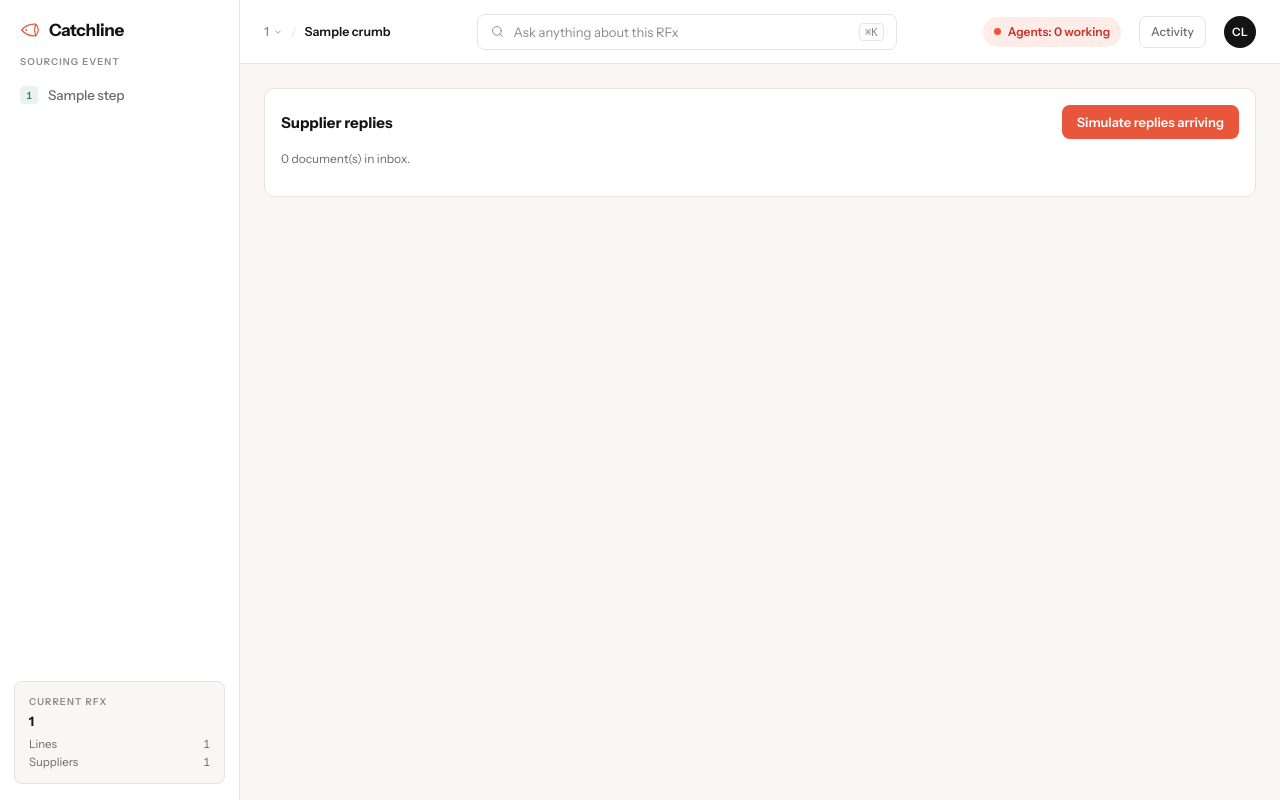
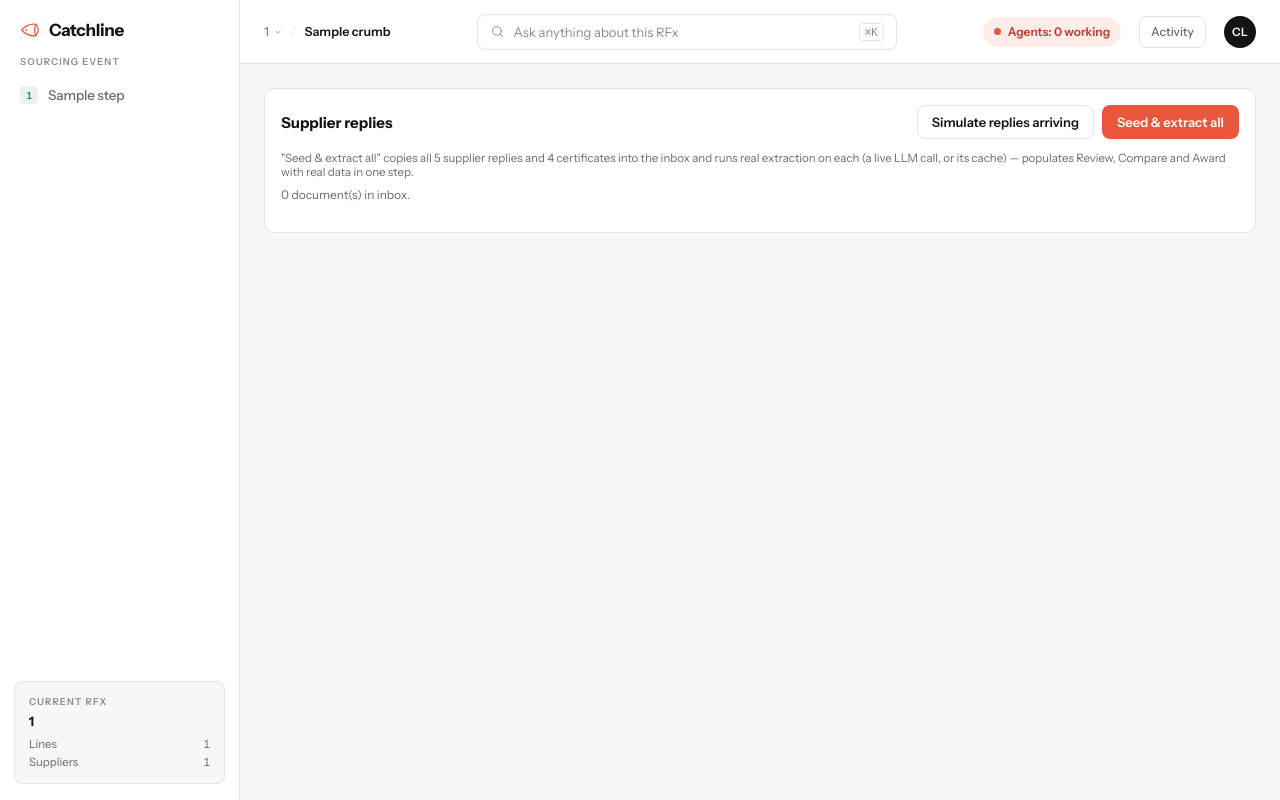
Before and after one commit to Vikasharista/catchline, a FastAPI app: template web/templates/screens/inbox.html in a window 1280 px wide. Run offline with FastAPI, Linux system fonts and the light colour scheme; the template is opened without the code that fills it: most values are stand-ins (such as "Sample title", 1, 10 or a date in 2020).

Commit message:
One-click "Seed & extract all" for Inbox/Review/Compare/Award
- app/api/inbox.py: POST /rfx/{id}/inbox/seed-and-extract-all — runs
  inbox simulate then extracts every one of the 9 registered documents
  (5 replies + 4 certificates), each still a real LLM call (or its
  cache), with per-document error isolation so one failure doesn't
  block the rest. Populates Review (flags), Compare and Award (real
  quotes + eligibility) without clicking Extract nine times.
- web/templates/screens/inbox.html: "Seed & extract all" button
  wired to it, with a real progress/result summary and per-document
  failures surfaced (not swallowed).
- app/extract/agent.py: bumped the empty-stub retry budget from 2 to 3
  attempts. Found live: the same document (S3) returned 19 correct
  items on an isolated call but came back empty on both attempts
  within a batch run — genuine model non-determinism on structured
  output, not a schema or code bug. Three attempts brings three
  consecutive empty stubs down to a low enough chance to trust.

Verified live end-to-end: first full run (2 attempts) exposed the
non-determinism above; after bumping to 3 attempts, re-ran seed-and-
extract-all — this run happened to exhaust the Anthropic account's
credit balance partway through (a billing limit, not a bug), which
usefully confirmed the failure isolation works as designed: S1
extracted correctly (16 items) before credits ran out, and each of
the other 8 documents failed independently with a clear message
instead of taking down the batch or corrupting partial state.

167/167 fast tests passing (pytest -m "not llm"). Live LLM testing is
blocked until the Anthropic account's credit balance is topped up.

Co-Authored-By: Claude Sonnet 5 <noreply@anthropic.com>
Claude-Session: https://claude.ai/code/session_01BSjDjEnqrodg78Rg1NfuRM

```diff
--- a/app/api/inbox.py
+++ b/app/api/inbox.py
@@ -70,16 +70,24 @@ async def upload_document(rfx_id: int, file: UploadFile, session: Session = Depe
     return {"id": doc.id, "filename": doc.filename, "supplier_id": doc.supplier_id}
 
 
+def _extract_one(session: Session, document: Document, *, live: bool) -> dict:
+    if document.kind == "certificate":
+        return process_certificate_document(session, document, live=live)
+    return process_document(session, document, live=live)
+
+
+def _rfx_id_for_document(session: Session, document: Document) -> int:
+    supplier = session.get(Supplier, document.supplier_id)
+    return supplier.rfx_id
+
+
 @router.post("/documents/{document_id}/extract")
 def extract_document(document_id: int, live: bool = False, session: Session = Depends(get_session)):
     document = session.get(Document, document_id)
     if document is None:
         raise HTTPException(404, "document not found")
     try:
-        if document.kind == "certificate":
-            result = process_certificate_document(session, document, live=live)
-        else:
-            result = process_document(session, document, live=live)
+        result = _extract_one(session, document, live=live)
     except Exception as exc:  # noqa: BLE001 - surfaced as a friendly error card, not a 500
         document.status = "needs_attention"
         session.add(document)
@@ -92,6 +100,35 @@ def extract_document(document_id: int, live: bool = False, session: Session = De
     return result
 
 
-def _rfx_id_for_document(session: Session, document: Document) -> int:
-    supplier = session.get(Supplier, document.supplier_id)
-    return supplier.rfx_id
+@router.post("/rfx/{rfx_id}/inbox/seed-and-extract-all")
+def seed_and_extract_all(rfx_id: int, live: bool = False, session: Session = Depends(get_session)):
+    """Convenience for the demo: simulates the inbox (all 5 replies + 4
+    certificates) and extracts every document, so Review/Compare/Award have
+    real data without clicking Extract nine times. Each document still goes
+    through a real LLM call (or its cache) — nothing here is fabricated,
+    it's just fewer clicks. One document's failure doesn't stop the rest.
+    """
+    simulate_result = simulate_inbox(rfx_id, session)
+
+    extracted, failed = [], []
+    for doc_summary in simulate_result["documents"]:
+        document = session.get(Document, doc_summary["id"])
+        try:
+            result = _extract_one(session, document, live=live)
+            extracted.append({"id": document.id, "filename": document.filename, **result})
+        except Exception as exc:  # noqa: BLE001 - one bad document shouldn't stop the batch
+            document.status = "needs_attention"
+            session.add(document)
+            session.commit()
+            failed.append({"id": document.id, "filename": document.filename, "error": str(exc)})
+
+    from app.validate.service import compute_and_persist_eligibility
+
+    compute_and_persist_eligibility(session, rfx_id)
+
+    return {
+        "documents_registered": len(simulate_result["documents"]),
+        "extracted": extracted,
+        "failed": failed,
+        "unmatched": simulate_result["unmatched"],
+    }
--- a/web/templates/screens/inbox.html
+++ b/web/templates/screens/inbox.html
@@ -3,8 +3,15 @@
 <div class="card">
   <div style="display:flex;justify-content:space-between;align-items:center;margin-bottom:12px">
     <h2 style="font-size:15px">Supplier replies</h2>
-    <button class="btn btn-primary" id="simulate-btn">Simulate replies arriving</button>
+    <div style="display:flex;gap:8px">
+      <button class="btn btn-secondary" id="simulate-btn">Simulate replies arriving</button>
+      <button class="btn btn-primary" id="seed-extract-all-btn">Seed &amp; extract all</button>
+    </div>
   </div>
+  <p style="font-size:11.5px;color:var(--cl-text-muted);margin-bottom:8px">
+    "Seed &amp; extract all" copies all 5 supplier replies and 4 certificates into the inbox and runs real extraction
+    on each (a live LLM call, or its cache) — populates Review, Compare and Award with real data in one step.
+  </p>
   <div id="error-banner" style="display:none;background:var(--cl-red-bg);color:var(--cl-red);border-radius:8px;padding:10px 12px;font-size:12px;margin-bottom:12px"></div>
   <div id="summary-strip" style="font-size:12px;color:var(--cl-text-muted);margin-bottom:14px"></div>
   <div id="doc-list" style="display:flex;flex-direction:column;gap:8px"></div>
@@ -44,10 +51,10 @@ function renderDocs() {
     <div class="card" style="display:flex;justify-content:space-between;align-items:center;padding:10px 12px">
       <div>
         <strong style="font-size:13px">${d.filename}</strong>
-        <span style="font-size:11px;color:var(--cl-text-faint);margin-left:8px">supplier ${d.supplier_id}</span>
+        <span style="font-size:11px;color:var(--cl-text-faint);margin-left:8px">supplier ${d.supplier_id}${d.kind === 'certificate' ? ' · certificate' : ''}</span>
       </div>
       <div style="display:flex;align-items:center;gap:8px">
-        <span id="status-${d.id}" class="badge badge-neutral">received</span>
+        <span id="status-${d.id}" class="badge badge-neutral">${d.initial_status || 'received'}</span>
         <button class="btn btn-secondary" style="height:26px;font-size:11px" onclick="extractDoc(${d.id})">Extract</button>
       </div>
     </div>`).join('');
@@ -79,6 +86,30 @@ document.getElementById('simulate-btn').addEventListener('click', async () => {
   } catch (err) { showError(err); }
 });
 
+document.getElementById('seed-extract-all-btn').addEventListener('click', async () => {
+  const btn = document.getElementById('seed-extract-all-btn');
+  btn.disabled = true;
+  btn.textContent = 'Seeding & extracting… (can take a minute or two)';
+  try {
+    clearError();
+    const data = await safeFetch(`/api/rfx/${RFX_ID}/inbox/seed-and-extract-all?live=false`, { method: 'POST' });
+    docs = data.extracted.map(e => ({ id: e.id, filename: e.filename, supplier_id: null, kind: null, initial_status: `${e.status}${e.items != null ? ' · ' + e.items + ' items' : ''}` }))
+      .concat(data.failed.map(f => ({ id: f.id, filename: f.filename, supplier_id: null, kind: null, initial_status: 'failed' })));
+    renderDocs();
+    document.getElementById('summary-strip').textContent =
+      `${data.documents_registered} document(s) registered · ${data.extracted.length} extracted · ${data.failed.length} failed`
+      + (data.unmatched.length ? ` · ${data.unmatched.length} unmatched` : '');
+    if (data.failed.length) {
+      showError(new Error(data.failed.map(f => `${f.filename}: ${f.error}`).join('; ')));
+    }
+  } catch (err) {
+    showError(err);
+  } finally {
+    btn.disabled = false;
+    btn.textContent = 'Seed & extract all';
+  }
+});
+
 renderDocs();
 </script>
 {% endblock %}
```
Also changed, not shown: app/extract/agent.py (+6 -1 lines).
